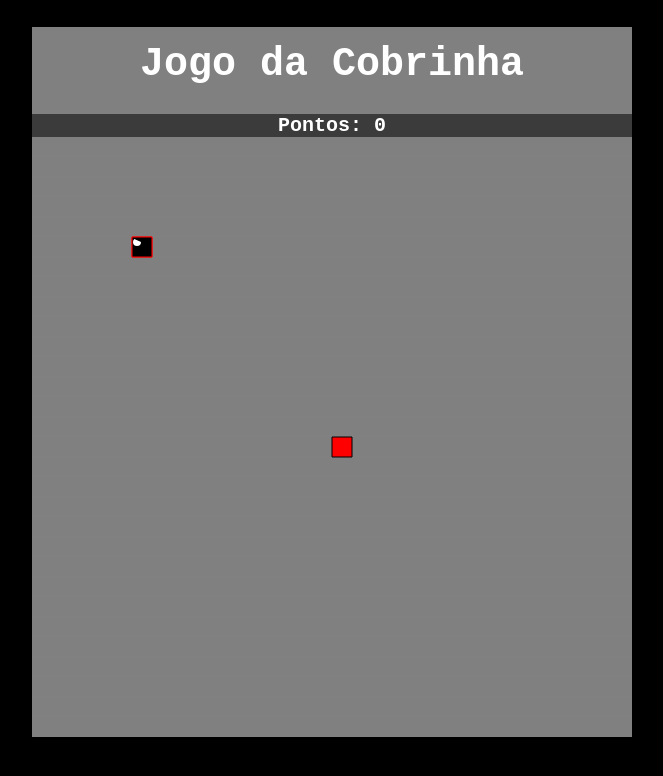
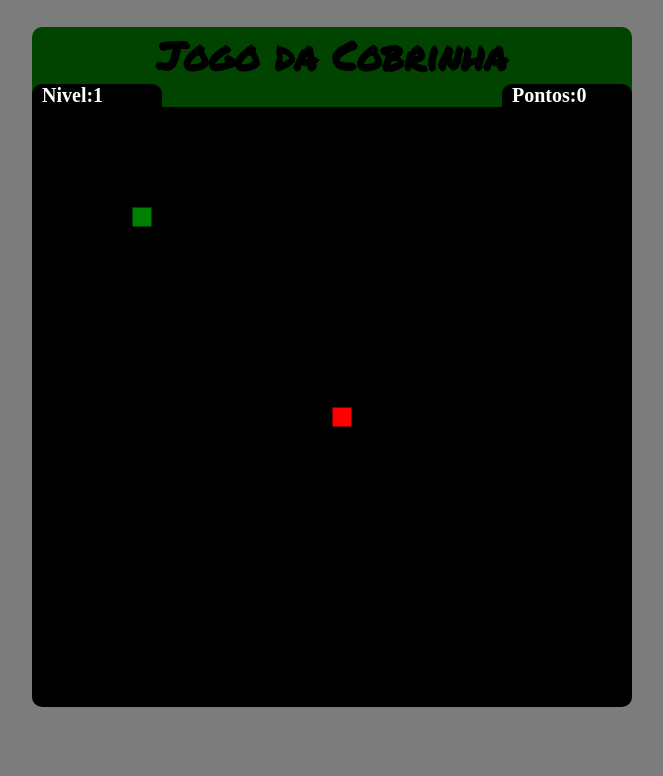
Before and after one commit to JosiasAOR/Jogo-da-Cobrinha-em-JS, a plain HTML site: page index.html in a window 1280 px wide. Shown: the whole page, without its empty margins (308-971 px from the left). Drawn offline with Linux system fonts and the light colour scheme; a web font is replaced by a local one.

Commit message:
Ajuste no style e exibicao

```diff
--- a/app.js
+++ b/app.js
@@ -7,8 +7,9 @@ var pincel = tela.getContext('2d')
 var pontosnatela = document.getElementById("pontos")
 var pontos = 0
 var velocidade = 70
+var nivel = 01
 
-
+var nivelnatela=document.getElementById("nivel")
 
 
 var x=0
@@ -31,8 +32,8 @@ function limpaTela (){
 var descer =0
 while(descer<=600){
 for(var ni=0;ni<=600;ni=ni+20){
-    pincel.fillStyle = "grey";
-    pincel.strokeStyle = "grey";
+    pincel.fillStyle = "black";
+    pincel.strokeStyle = "black";
     pincel.beginPath();
     pincel.rect(ni,descer,20,20)
     pincel.closePath()
@@ -45,8 +46,7 @@ descer = descer +20
 }
 function cobrinha(x,y){
 
-pincel.fillStyle="black"
- pincel.strokeStyle = "red";
+pincel.fillStyle="green"
  pincel.beginPath()
  pincel.rect(x,y,20,20)
  pincel.fill()
@@ -65,21 +65,11 @@ pincel.fill()
 pincel.stroke()
 
 }
-function olhos(){
-    pincel.fillStyle="white"
-    pincel.beginPath()
-    pincel.arc(x+5,y+5,4,0,2*2)
-    pincel.fill()
 
-
-
-
-}
 function cabecaCobra(){
 
 
-    pincel.fillStyle="black"
-    pincel.strokeStyle = "red";
+    pincel.fillStyle="green"
     pincel.beginPath()
     pincel.rect(x,y,20,20)
     pincel.fill()
@@ -156,10 +146,11 @@ function atualizaTela(){
         {
             rastro=[]
             pontos = 0
-
+            nivel = 1
             x = 100
             y = 100
             rabo = 3
+            velocidade = 70
 
         }
     }
@@ -168,16 +159,24 @@ function atualizaTela(){
         rastro.shift();//tira o primeiro elemento do array
     }
     cabecaCobra()
-    olhos()
 
-    pontosnatela.textContent = `Pontos: ${pontos} `
+    pontosnatela.textContent = `Pontos:${pontos}`
+    nivelnatela.textContent = `Nivel:${nivel}`
     setTimeout(atualizaTela,velocidade )
 }
 
 function colisao(){
     if(pontos==100){
+        velocidade=50
+        nivel=2
+
+    }
+    if(pontos==200){
         velocidade=40
+        nivel=3
+
     }
+
 
     if (x==a && y==b){
 
@@ -200,6 +199,7 @@ function colisao(){
         direcao=0
         pontos =0
         velocidade = 70
+        nivel = 1
 
     }
 if(x==-20){
@@ -211,6 +211,7 @@ if(x==-20){
         direcao=0
         pontos=0
         velocidade = 70
+        nivel = 1
     }
     if(y==-20){
         rastro=[]
@@ -221,6 +222,7 @@ if(x==-20){
         direcao=0
         pontos=0
         velocidade = 70
+        nivel = 1
     }
     if(y==600){
         rastro=[]
@@ -231,6 +233,7 @@ if(x==-20){
         direcao=0
         pontos=0
         velocidade = 70
+        nivel = 1
 
     }
 }
--- a/index.html
+++ b/index.html
@@ -6,15 +6,22 @@
     <meta name="viewport" content="width=device-width, initial-scale=1.0">
     <title>Jogo da Cobrinha</title>
     <link rel="stylesheet" href="style.css">
+    <link rel="preconnect" href="https://fonts.googleapis.com">
+<link rel="preconnect" href="https://fonts.gstatic.com" crossorigin>
+<link href="https://fonts.googleapis.com/css2?family=Permanent+Marker&family=Roboto+Condensed:wght@300&family=Roboto:wght@300&display=swap" rel="stylesheet">
+<link rel="preconnect" href="https://fonts.googleapis.com">
+<link rel="preconnect" href="https://fonts.gstatic.com" crossorigin>
+<link href="https://fonts.googleapis.com/css2?family=Permanent+Marker&family=Potta+One&family=Roboto+Condensed:wght@300&family=Roboto:wght@300&display=swap" rel="stylesheet">
 </head>
 <body>
     <div class="top">
 
 <h1 class="nome">Jogo da Cobrinha</h1>
-<h4 id="pontos">Pontos:00</h4>
+<h4 id="pontos">Pontos:00 </h4><h4 id="nivel">Nivel:00</h4>
+
 
     </div>
-    <canvas id="canvas" width="600" height="600" ></canvas>
+    <canvas id="canvas" width="600" height="600" >/canvas>
 
     <script src="/app.js"></script>
 </body>
--- a/style.css
+++ b/style.css
@@ -1,26 +1,44 @@
-#pontos{
-    margin-bottom: 0px;
-    background-color: rgb(59, 59, 59);
-    width: 600px;
-    margin: auto
-}
 *{
     align-items: center;
     text-align: center;
 
 }
+#pontos{
+    text-align: left;
+    color: rgb(255, 255, 255);
+    margin-left: 470px;
+    margin-bottom: -23px;
+    background-color: rgb(0, 0, 0);
+    width: 120px;
+    padding-left: 10px;
+}
+#nivel{
+    text-align: left;
+    color: white;
+    background-color: rgb(0, 0, 0);
+    margin-right: 0px;
+    width: 120px;
+    margin-left: 0px;
+    padding-left: 10px;
+}
+
 body{
-    background-color: rgb(0, 0, 0);
+    background-color: rgb(124, 124, 124);
+
 }
 h4,.top{
-    color: rgb(255, 255, 255);
-    font-family: 'Courier New', Courier, monospace;
+
     font-size: 20px;
     margin: auto;
-    background-color: gray;
+    background-color: rgb(0, 68, 0);
     width: 600px;
+    border-radius: 10px 10px 0px 0px;}
+.nome{
+    color: rgb(0, 0, 0);
+    padding-top: 0px;
+    height: 30px;
+    font-family: 'Permanent Marker', cursive;
 }
-.nome{
-
-    padding-top: 15px;
+canvas {
+    border-radius: 0px 0px 10px 10px;
 }
```
